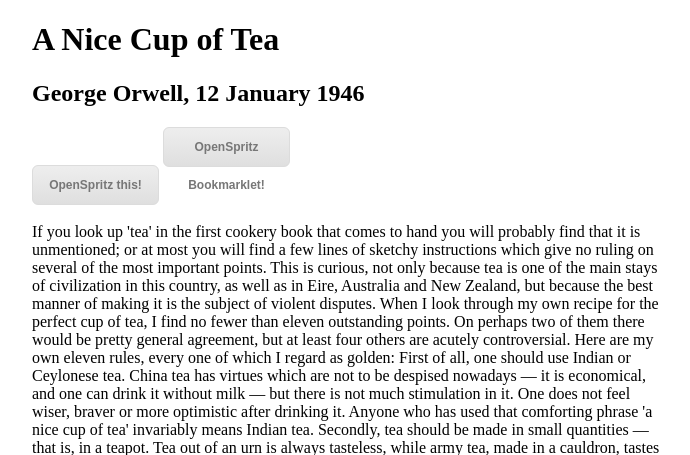
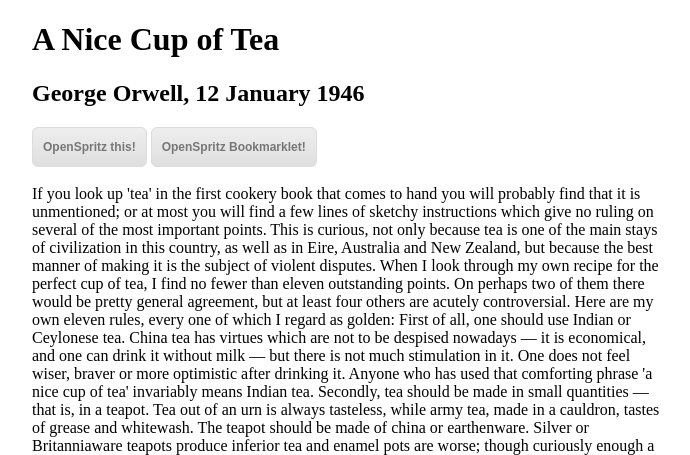
Before and after one commit to jackplug/jackplug.github.io, a PHP site: page /OpenSpritz/index.html in a window 1280 px wide. Shown: the top 455 px of the page, without its empty margins (292-982 px from the left). Run offline with PHP 8.4, Linux system fonts and the light colour scheme.

Commit message:
Remove button width

```diff
--- a/OpenSpritz/index.css
+++ b/OpenSpritz/index.css
@@ -32,7 +32,7 @@
 	font-style:normal;
 	height:38px;
 	line-height:38px;
-	width:125px;
+	padding: 0 10px;
 	text-decoration:none;
 	text-align:center;
 }
```
